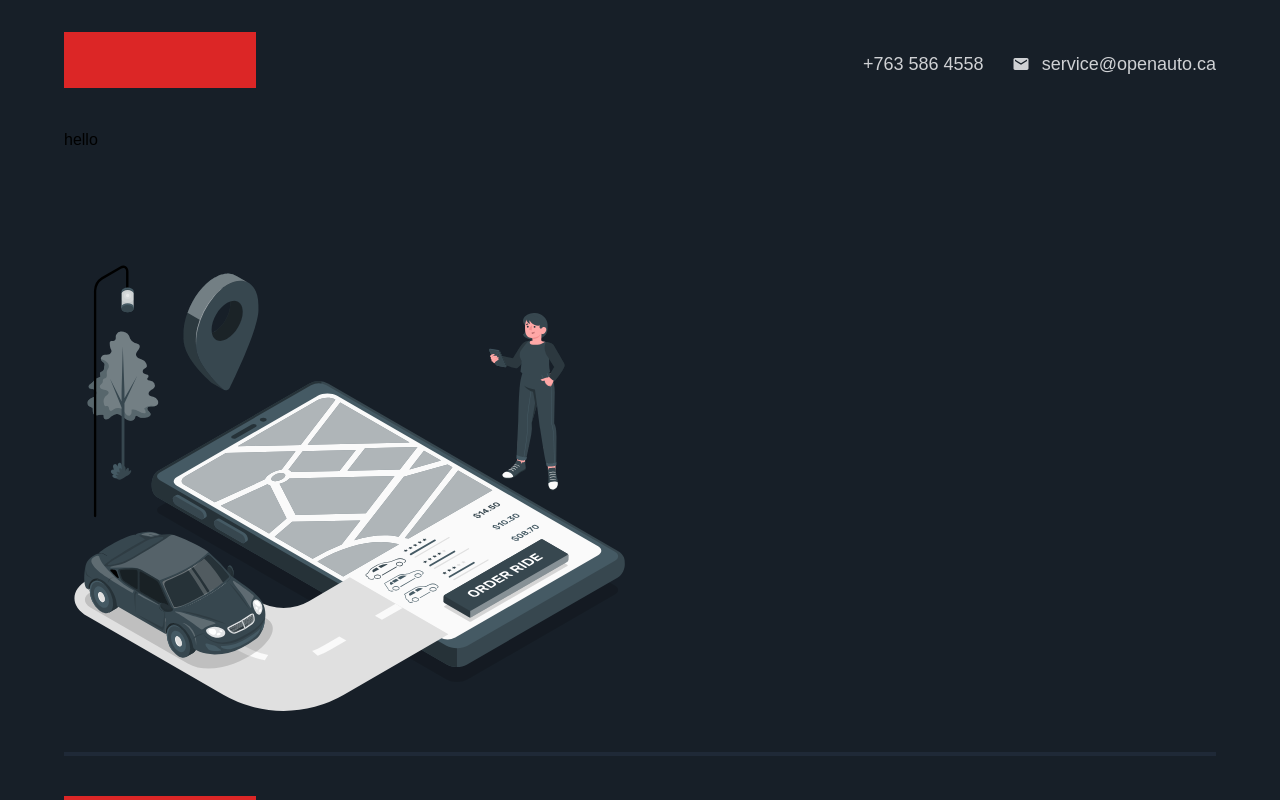
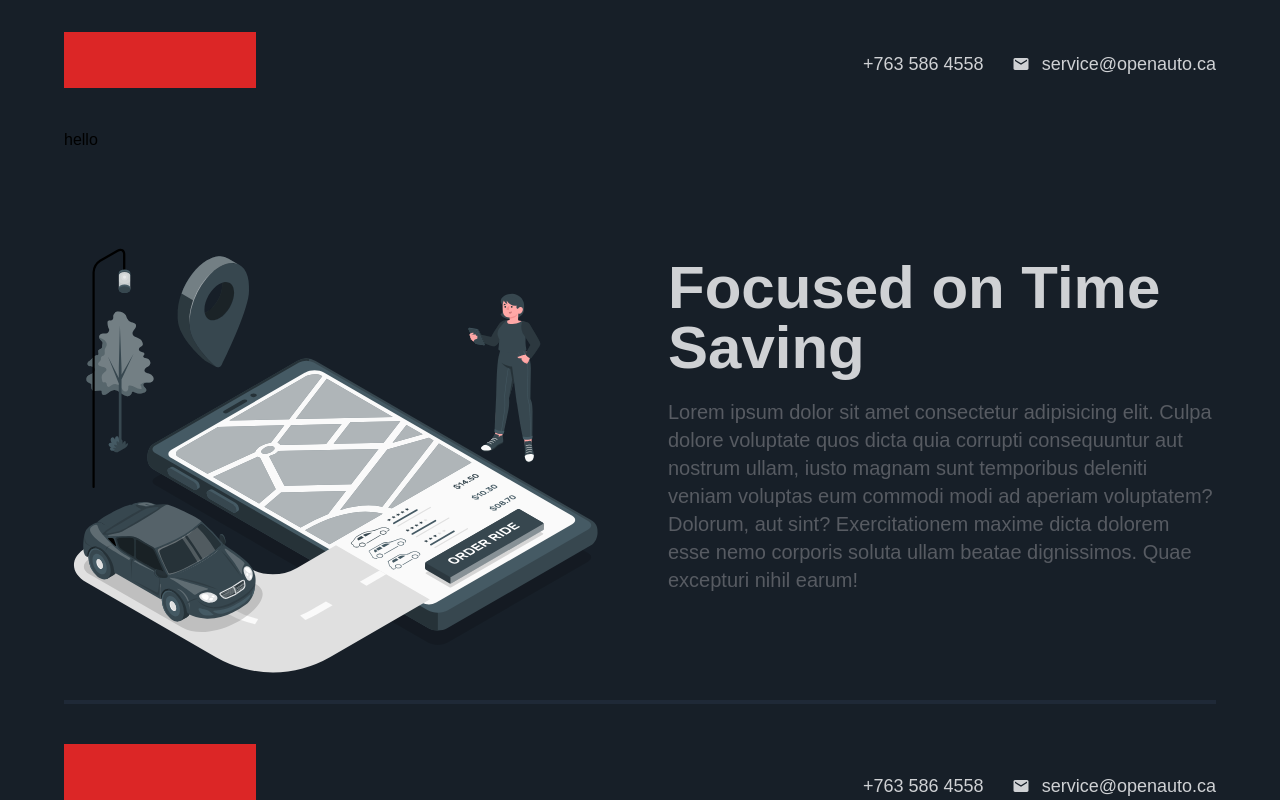
Before and after one commit to AbhiramKrishnaM/openauto-tsk, a React (Vite) app: page / in a window 1280 px wide. Shown: the top 800 px of the page. Built offline with nearby package versions, Linux system fonts and the light colour scheme; some icons are missing.

Commit message:
added content component

```diff
--- a/src/components/base/Content.jsx
+++ b/src/components/base/Content.jsx
@@ -1,5 +1,10 @@
-function Content({ title, subtitle }) {
-  return <div></div>;
+function Content({ content }) {
+  return (
+    <div>
+      <h1 className="text-6xl font-bold mb-5 text-light ">{content.title}</h1>
+      <span className="text-grey text-xl">{content.subtitle}</span>
+    </div>
+  );
 }
 
 export default Content;
--- a/src/components/sections/Info.jsx
+++ b/src/components/sections/Info.jsx
@@ -1,16 +1,28 @@
-import Footer from "../core/Footer";
+import Footer from "@/components/core/Footer";
+import Content from "@/components/base/Content";
+
 import OrderGuy from "@/assets/images/Order-ride.svg";
 
 function Info() {
+  const content = {
+    title: "Focused on Time Saving",
+    subtitle:
+      " Lorem ipsum dolor sit amet consectetur adipisicing elit. Culpa dolore voluptate quos dicta quia corrupti consequuntur aut nostrum ullam, iusto magnam sunt temporibus deleniti veniam voluptas eum commodi modi ad aperiam voluptatem? Dolorum, aut sint? Exercitationem maxime dicta dolorem esse nemo corporis soluta ullam beatae dignissimos. Quae excepturi nihil earum!",
+  };
+
   return (
     <div>
-      <div className="flex items-center">
-        <div className="w-1/2">
+      <div className="flex items-center gap-14">
+        <div className="w-1/2 ">
           <img
             src={OrderGuy}
             alt="Guy waiting for a car"
-            className="h-[600px]"
+            className=" w-full h-full"
           />
+        </div>
+
+        <div className="w-3/6">
+          <Content content={content} />
         </div>
       </div>
       <Footer />
```
